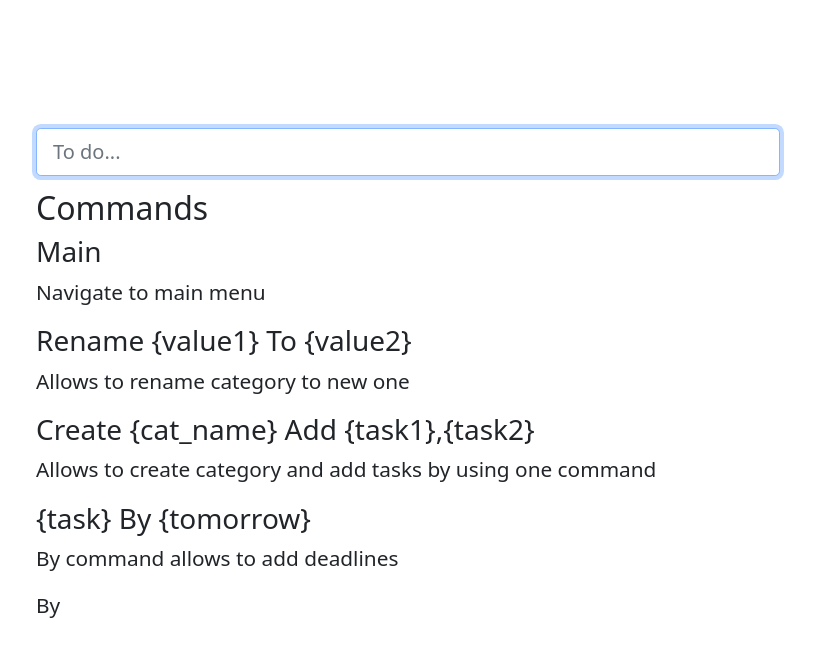
After one commit to lunfman/Meteor, a Flask app: page /help in a window 1280 px wide. The commit adds this page. Shown: the top 657 px of the page, without its empty margins (232-1047 px from the left). Run offline with Flask 2, Linux system fonts and the light colour scheme; some libraries are stand-ins or nearby versions.

Commit message:
feat: Create help menu and fix problems -Create routes and html for help menu and integrate with init and terminal -Fix problem with deadlines inside of terminal. Bad call of an function -Fix problem with empty tasks. Add validation and redirects -Fix toogle in category template. Not in use -Feat Add dates to task models(added,start,finish) for statistic in the future -Fix remove empty lines in some_func

```diff
--- a/todoapp/__init__.py
+++ b/todoapp/__init__.py
@@ -8,13 +8,13 @@ def create_app():
     app = Flask(__name__)
     app.config.from_object(DevelopmentConfig)
     db.init_app(app)
-
     from .dashboard import dashboard
     from .service import service
     from .category import category
-
+    from .help import help
     app.register_blueprint(dashboard)
     app.register_blueprint(service)
     app.register_blueprint(category)
+    app.register_blueprint(help)
 
     return app
--- a/todoapp/date_manage.py
+++ b/todoapp/date_manage.py
@@ -193,4 +193,8 @@ class ManageDeadlines(Deadline):
 
 # input = '  3 May'
 # deadline = ManageDeadlines(input)
-# print(deadline.check_date())
+# deadline.check_date()
+
+input = '        '
+if input.strip() == '':
+    print('invalid')
--- /dev/null
+++ b/todoapp/help/__init__.py
@@ -0,0 +1,5 @@
+from flask import Blueprint
+
+help = Blueprint('help', __name__)
+
+from . import views
--- /dev/null
+++ b/todoapp/help/views.py
@@ -0,0 +1,7 @@
+import re
+from . import help
+from flask import render_template
+
+@help.route('/help')
+def help():
+    return render_template('help.html')
--- a/todoapp/templates/category.html
+++ b/todoapp/templates/category.html
@@ -56,11 +56,6 @@
           <a class="but-link" href="{{url_for('service.delete', id=todo.id, category=category_name)}}"><i class="fas fa-trash-alt"></i></a>
         </div>
 
-        <div class="collapse" id="task{{todo.id}}">
-                <div class="card card-body">
-                  Some placeholder content for the collapse component. This panel is hidden by default but revealed when the user activates the relevant trigger.
-                </div>
-              </div>
             {% endif %}
           {% endfor %}
         </div>
--- /dev/null
+++ b/todoapp/templates/help.html
@@ -0,0 +1,58 @@
+<!DOCTYPE html>
+<html>
+  <head>
+    <meta charset="UTF-8">
+    <title>TODO</title>
+    <link href="https://cdn.jsdelivr.net/npm/bootstrap@5.1.2/dist/css/bootstrap.min.css" rel="stylesheet" integrity="sha384-uWxY/CJNBR+1zjPWmfnSnVxwRheevXITnMqoEIeG1LJrdI0GlVs/9cVSyPYXdcSF" crossorigin="anonymous">
+    <link rel="stylesheet" href="https://cdn.jsdelivr.net/npm/bootstrap-icons@1.7.2/font/bootstrap-icons.css">
+    <link rel="stylesheet" href="{{url_for('static', filename='style.css')}}">
+
+    <link
+      rel="stylesheet"
+      href="https://use.fontawesome.com/releases/v5.13.0/css/all.css"
+      integrity="sha384-Bfad6CLCknfcloXFOyFnlgtENryhrpZCe29RTifKEixXQZ38WheV+i/6YWSzkz3V"
+      crossorigin="anonymous"
+    />
+
+  </head>
+  <body>
+    <!-- add item section -->
+    <section class="add-item">
+
+      <div class='container-fluid'>
+      <form method="post" action="{{url_for('service.terminal')}}" autocomplete="off">
+        <div class="input-group-lg">
+          <input type='text' class="form-control todo-input" placeholder="To do..." name="add" autocomplete="off" autofocus>
+        </div>
+      </form>
+      </div>
+    </section>
+
+  <!-- list of to dos section -->
+  <section class="card-list">
+    <div class="container-fluid">
+        <h2>Commands</h2>
+
+        <h3>Main</h3>
+        <p>Navigate to main menu</p>
+
+
+        <h3>Rename {value1} To {value2}</h3>
+        <p>Allows to rename category to new one</p>
+
+        <h3>Create {cat_name} Add {task1},{task2}</h3>
+        <p>Allows to create category and add tasks by using one command</p>
+
+        <h3>{task} By {tomorrow}</h3>
+        <p>By command allows to add deadlines</p>
+        <p>By </p>
+
+
+      </div>
+    </div>
+
+
+  </section>
+  <script src="https://cdn.jsdelivr.net/npm/bootstrap@5.1.2/dist/js/bootstrap.bundle.min.js" integrity="sha384-kQtW33rZJAHjgefvhyyzcGF3C5TFyBQBA13V1RKPf4uH+bwyzQxZ6CmMZHmNBEfJ" crossorigin="anonymous"></script>
+</body>
+</html>
```
Also changed, not shown: todoapp/models.py (+13 -2 lines), todoapp/terminal.py (+18 -3 lines), todoapp/some_func.py (line endings or trailing spaces).
